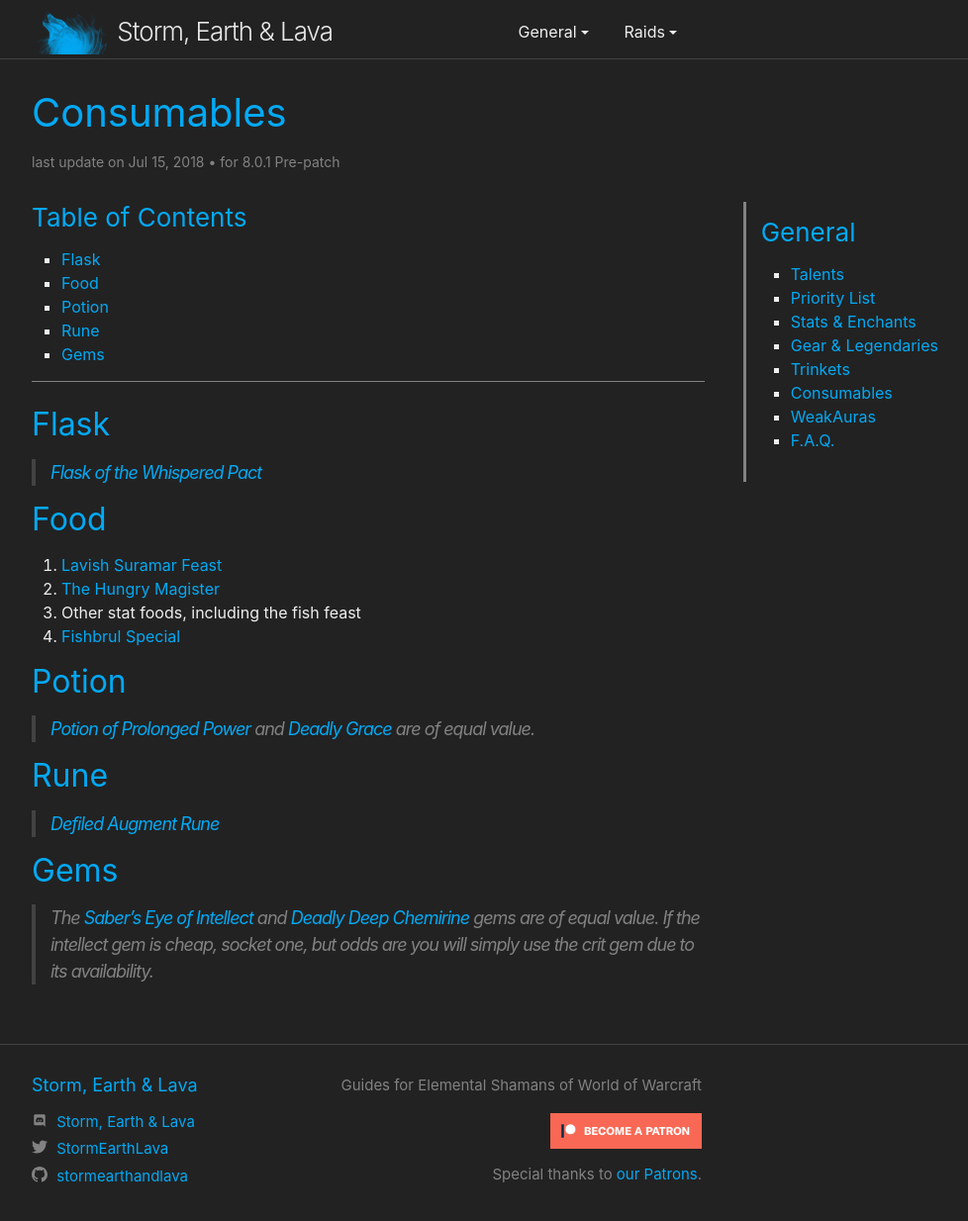
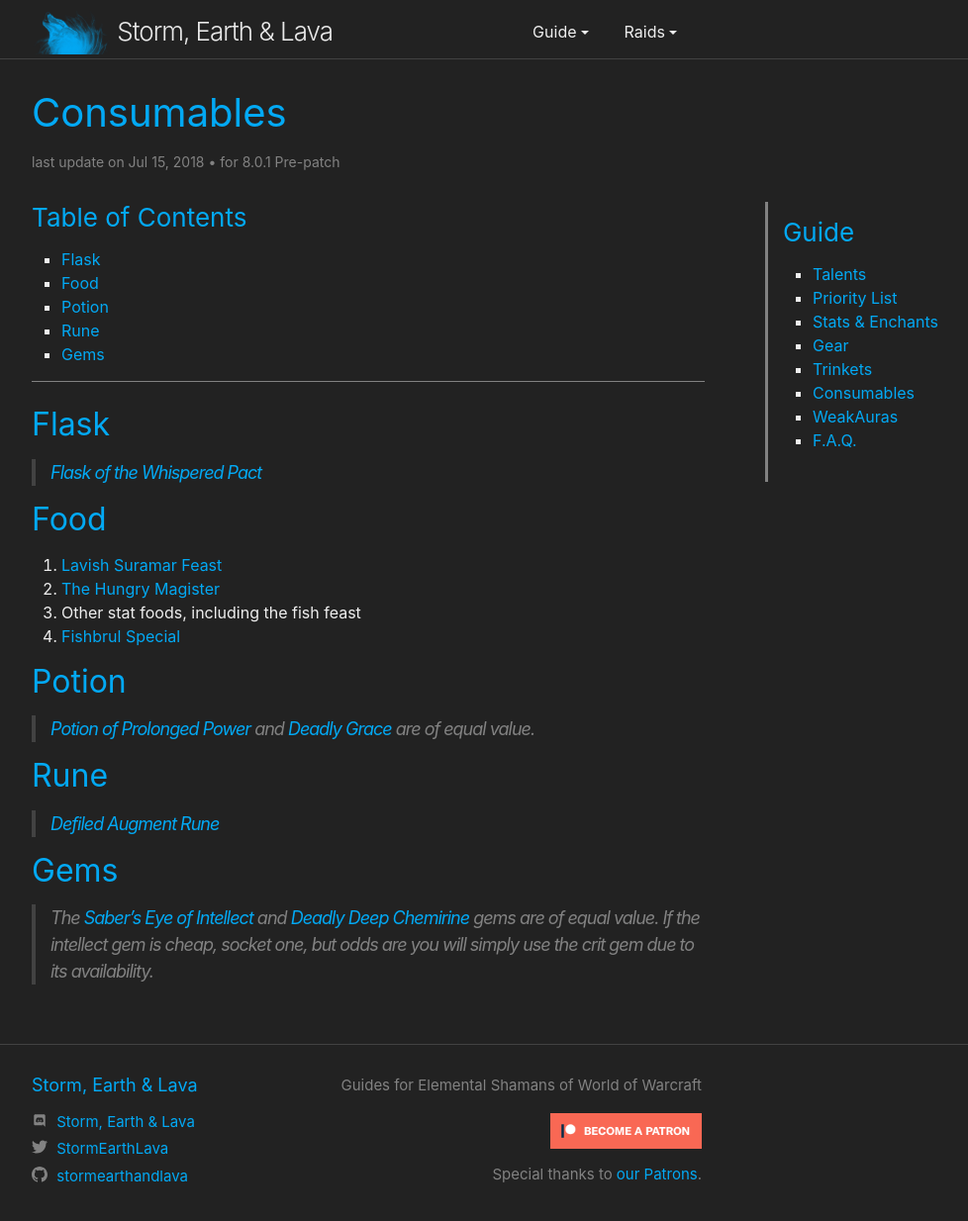
Before and after one commit to stormearthandlava/stormearthandlava.github.io, a Jekyll site: the page built from guide/general/consumables.md, in a window 1280 px wide and 1260 px high. Shown: the top 1234 px of the window at 99% size, without its empty margins (268-1246 px from the left). Built offline with Jekyll 4.4.1, drawn with Linux system fonts in a browser that asks for light colours; a script that is not in the unit is left out.

Commit message:
update top menu and gear page name

```diff
--- a/_data/site_structure.yml
+++ b/_data/site_structure.yml
@@ -2,7 +2,7 @@
 
 categories:
 
-- title: General
+- title: Guide
   subcategories:
     - title: Talents
       url: /guide/general/talents.html
@@ -12,7 +12,7 @@
       url: /guide/general/stats.html
 #   - title: Azerite Traits
 #     url: /guide/general/azerite_traits.html
-    - title: Gear & Legendaries
+    - title: Gear
       url: /guide/general/gear.html
     - title: Trinkets
       url: /guide/general/trinkets.html
```
